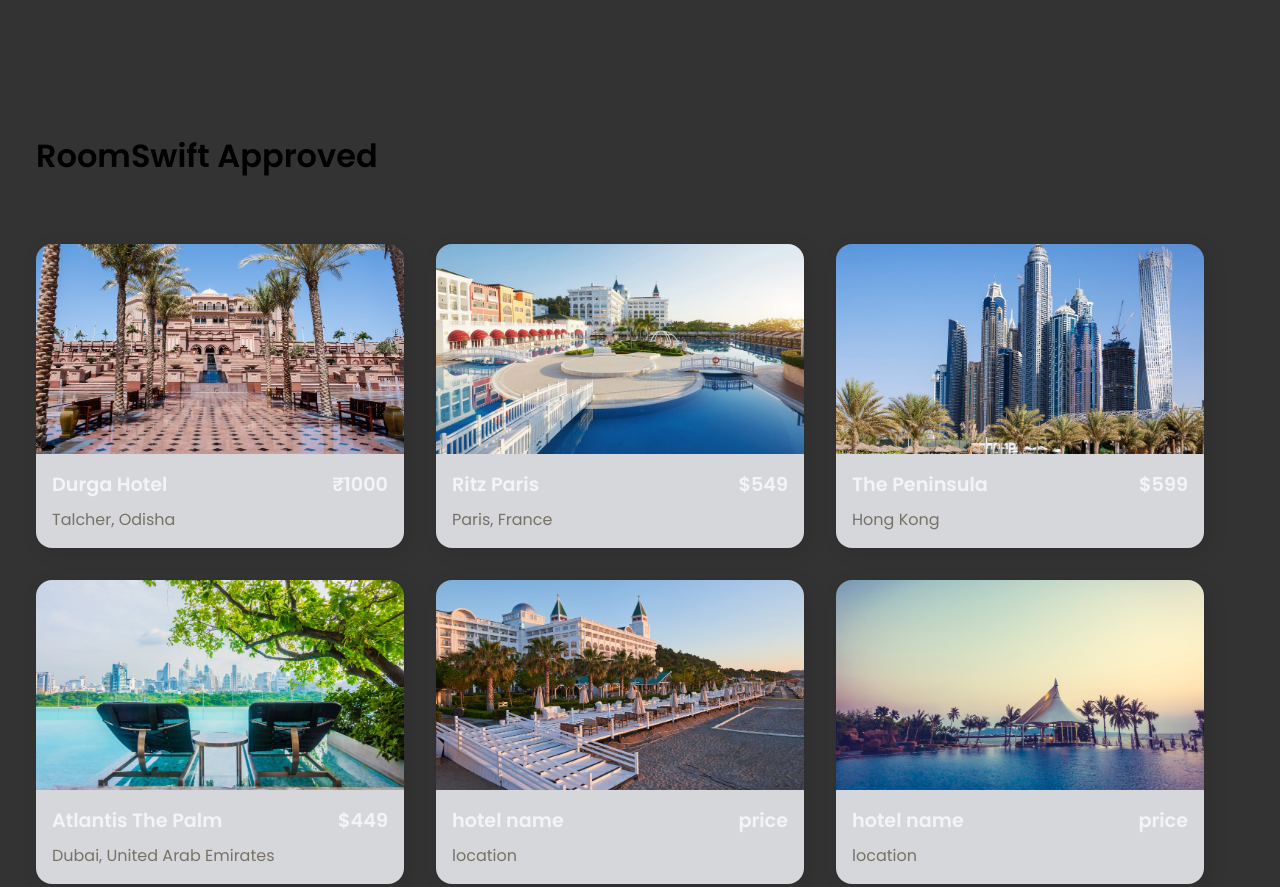
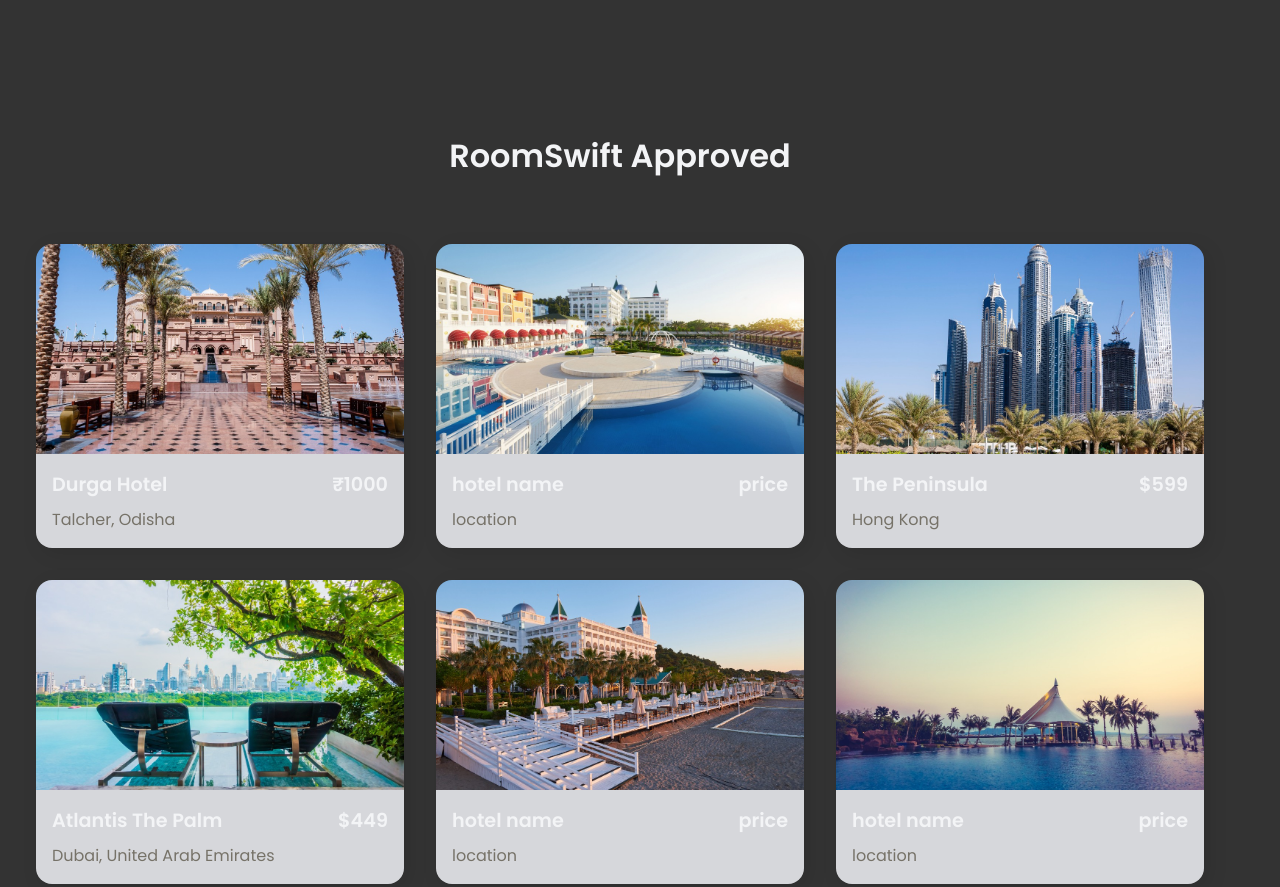
Before and after one commit to notstrange13/RoomSwift, a plain HTML site: page index.html in a window 1280 px wide. Shown: the part 880-1767 px from the top of the page. Drawn offline with nearby package versions, Linux system fonts and the light colour scheme.

Commit message:
new changes

```diff
--- a/index.html
+++ b/index.html
@@ -82,10 +82,10 @@
           <img src="assets/hotel-2.jpg" alt="popular hotel" />
           <div class="popular__content">
             <div class="popular__card__header">
-              <h4>Ritz Paris</h4>
-              <h4>$549</h4>
+              <h4>hotel name</h4>
+              <h4>price</h4>
             </div>
-            <p>Paris, France</p>
+            <p>location</p>
           </div>
         </div>
         <div class="popular__card">
--- a/styles.css
+++ b/styles.css
@@ -26,11 +26,7 @@
 .section__header {
   font-size: 2rem;
   font-weight: 600;
-<<<<<<< HEAD
-  color:#333333;
-=======
   color:#f3f4f6;
->>>>>>> 22d12a964406ae2117b1aca544e8b4c479328b42
   text-align: center;
 }
 
```
